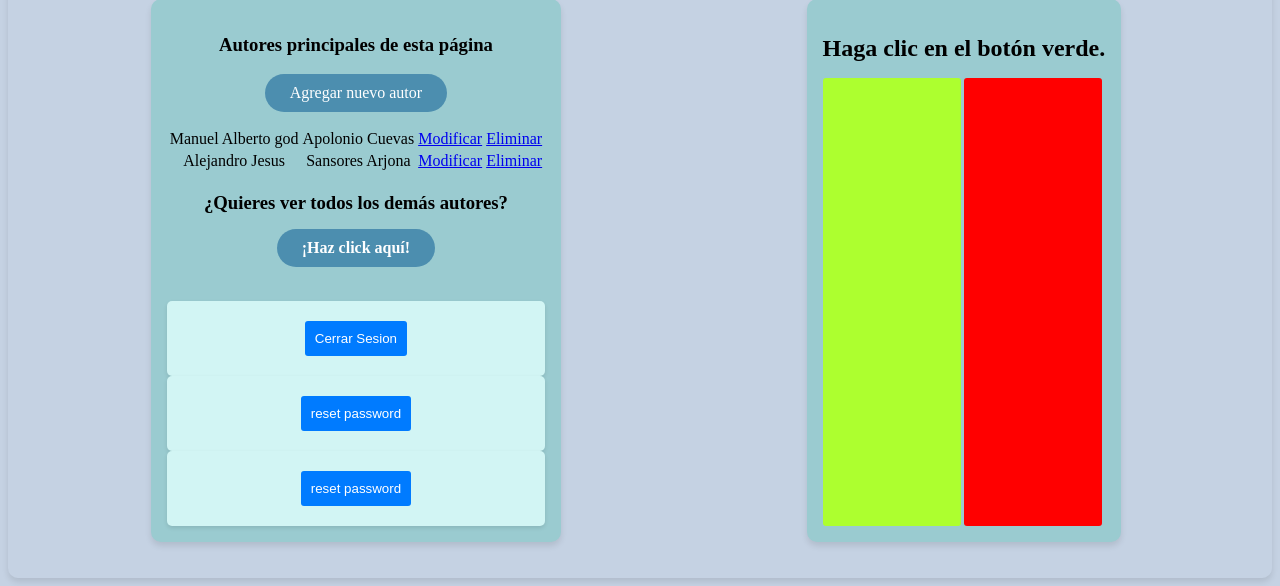
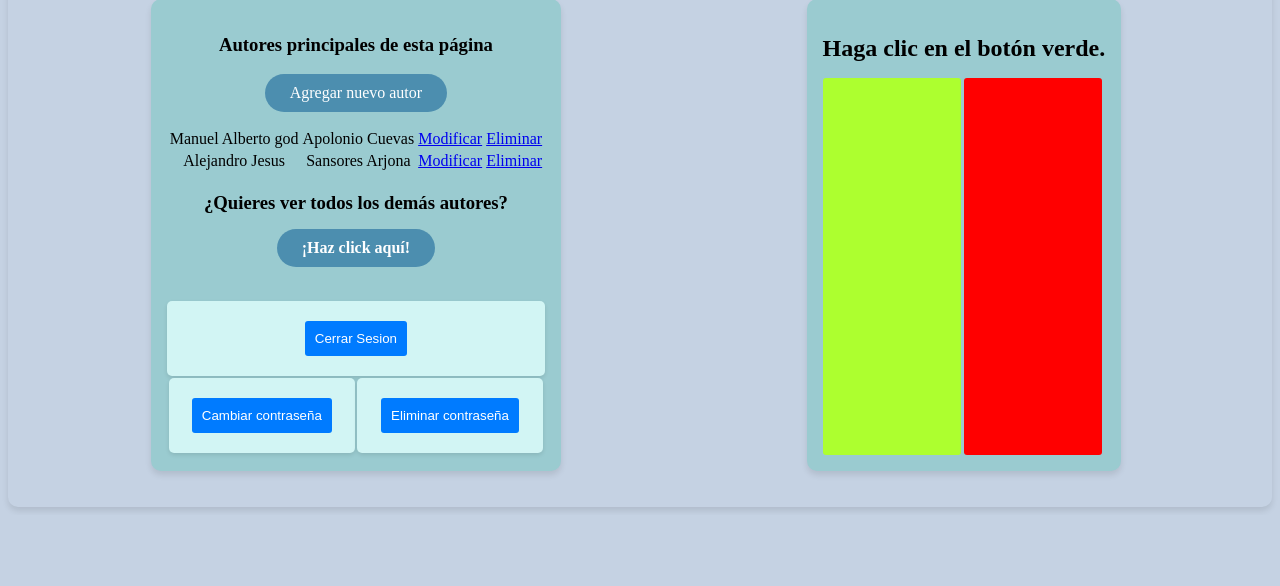
Before and after one commit to Apoloniowo/programacion_web, a Django app: page /web/lista/ in a window 1280 px wide. Shown: the part 440-1026 px from the top of the page. After the commit the page ends 951 px from the top, so only its background shows below. Run offline with Django 5.2, Linux system fonts and the light colour scheme; data comes from the database, SQL or seed files in the repository; some libraries are stand-ins or nearby versions.

Commit message:
Ya está el front pa

```diff
--- a/peripateticos_site/opgg/static/opgg/stylelogin.css
+++ b/peripateticos_site/opgg/static/opgg/stylelogin.css
@@ -5,7 +5,8 @@ body {
     align-items: center;
     height: 100vh;
     margin: 0;
-    background-image: url(https://i.imgflip.com/2k3tzp.jpg?a475896);
+    background-image: url(https://t3.ftcdn.net/jpg/05/65/53/86/360_F_565538659_mgr35IT1mEhU5YePZJXtuOSfzPKFaqkO.jpg);
+    color:wheat
   }
   .form-container {
     background-color: #141414;
--- a/peripateticos_site/opgg/templates/autores-lista.html
+++ b/peripateticos_site/opgg/templates/autores-lista.html
@@ -34,30 +34,43 @@
                 </tr>
                 {% endfor%}
             </table>
-            <h3>¿Quieres ver todos los demás autores? <br><a class="botonsito" href="{% url 'lista_autores' %}">¡Haz click aquí!</a>
+            <h3>¿Quieres ver todos los demás autores? <br><a class="botonsito" href="{% url 'lista_autores' %}">¡Haz
+                    click aquí!</a>
             </h3>
+
+
             <form action="{% url 'logout' %}" method="POST">
                 {% csrf_token %}
                 <button type="submit">Cerrar Sesion</button>
             </form>
-            <form action="{% url 'password_change' %}" method="POST">
-                {% csrf_token %}
-                <button type="submit">reset password</button>
-              </form>
-              <form action="{% url 'password_reset' %}" method="POST">
-                {% csrf_token %}
-                <button type="submit">reset password</button>
-              </form>
+            <div style="display: inline-flex;width: -webkit-fill-available; margin: 1px;">
+                <form action="{% url 'password_change' %}" method="POST"
+                    style="width: -webkit-fill-available;margin: 1px;">
+                    {% csrf_token %}
+                    <button type="submit">Cambiar contraseña</button>
+                </form>
+
+                <form action="{% url 'password_reset' %}" method="POST"
+                    style="width: -webkit-fill-available;margin: 1px;">
+                    {% csrf_token %}
+                    <button type="submit">Eliminar contraseña</button>
+                </form>
+            </div>
         </div>
 
-        <div class="card" style="padding: 1rem; margin: 1rem; display: flex; flex-direction: column; align-items: center;">
+
+
+        <div class="card"
+            style="padding: 1rem; margin: 1rem; display: flex; flex-direction: column; align-items: center;">
             <h2 style="margin-bottom: 1rem;">Haga clic en el botón verde.</h2>
 
             <div style="display: flex; justify-content: space-between; width: 100%;height: -webkit-fill-available">
 
-                <a href="https://www.youtube.com/embed/qUEM5m2fv-s" style="width: 50%;"><button style="background-color: greenyellow;width: 98%;height: -webkit-fill-available;"></button></a>
+                <a href="https://www.youtube.com/embed/qUEM5m2fv-s" style="width: 50%;"><button
+                        style="background-color: greenyellow;width: 98%;height: -webkit-fill-available;"></button></a>
 
-                <a href="{% url 'error' %}" style="width: 50%;"><button style="background-color: red;width: 98%;height: -webkit-fill-available;"></button></a>
+                <a href="{% url 'error' %}" style="width: 50%;"><button
+                        style="background-color: red;width: 98%;height: -webkit-fill-available;"></button></a>
 
             </div>
         </div>
```
Also changed, not shown: peripateticos_site/opgg/templates/registration/register.html (+10 -1 lines), peripateticos_site/opgg/static/opgg/styles.css (line endings or trailing spaces).
